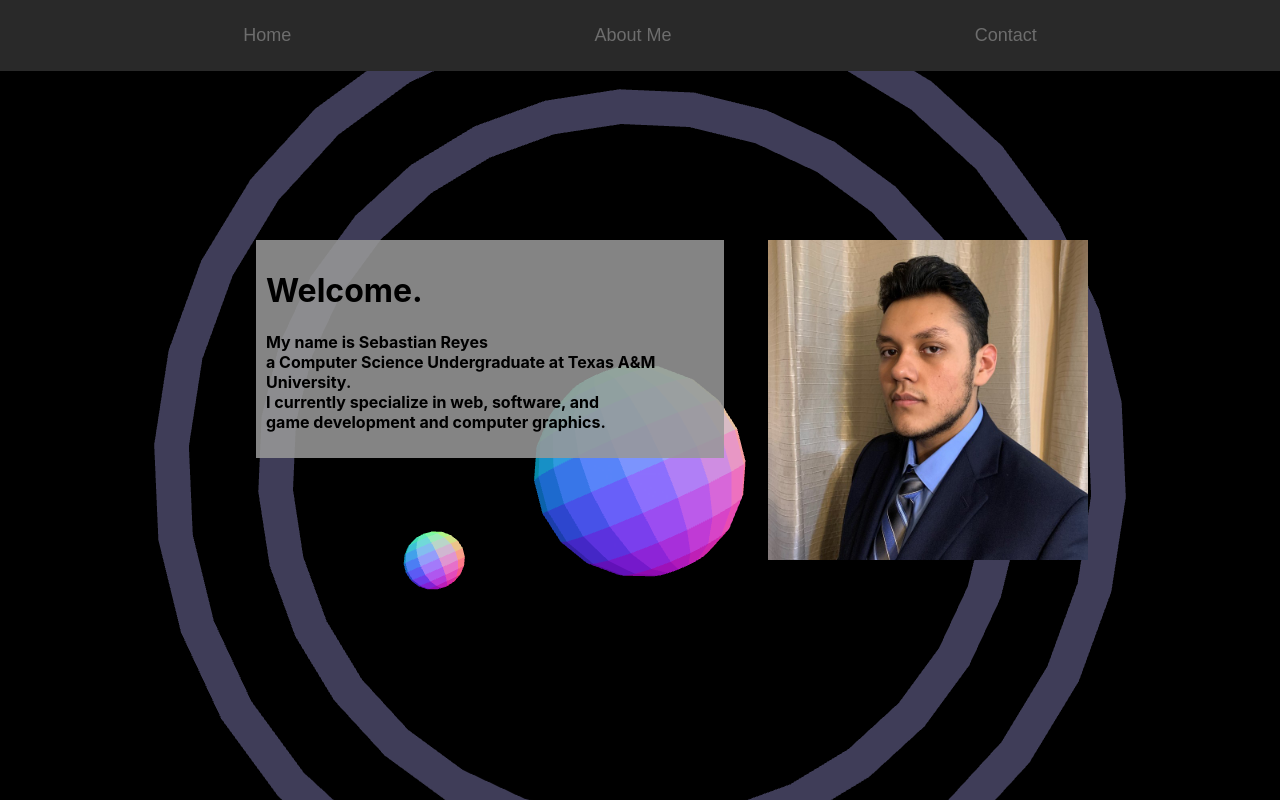
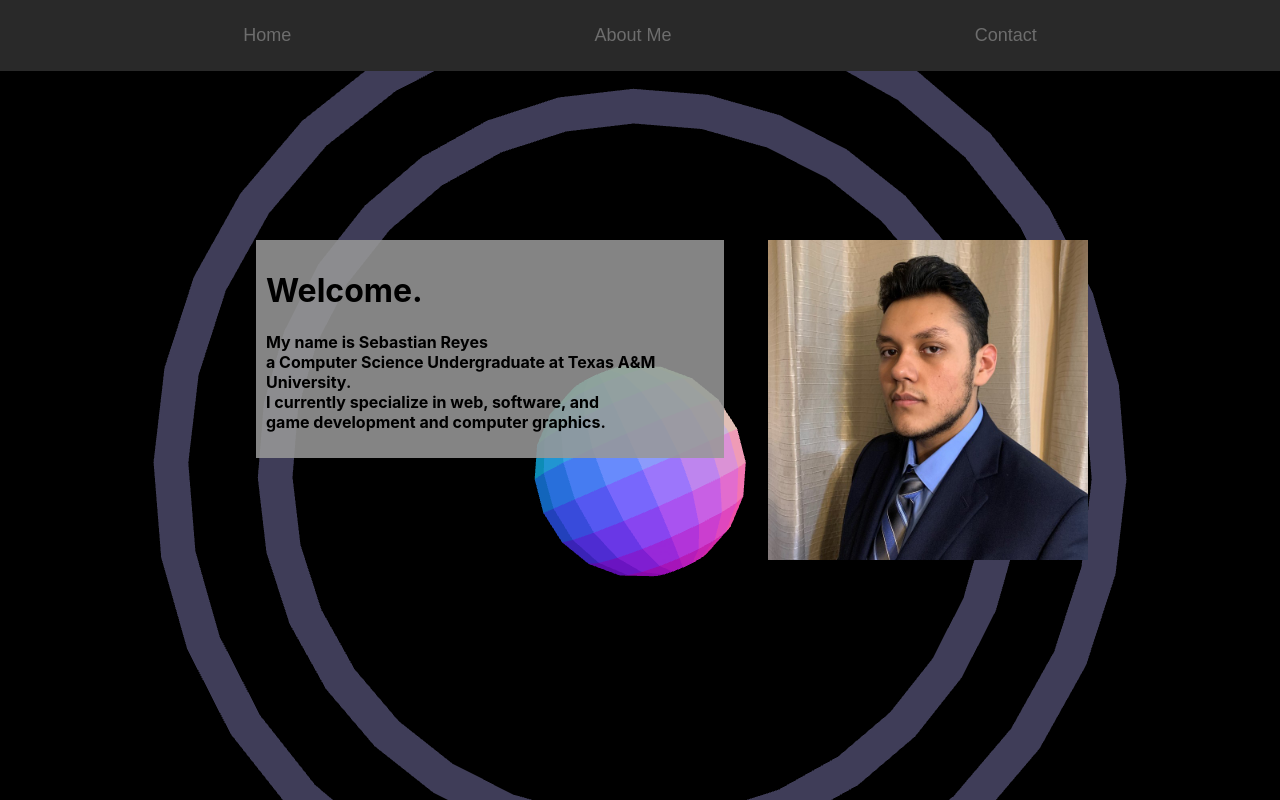
Before and after one commit to SebastianReyes19/SebastianReyes19.github.io, a React (Create React App) app: page / in a window 1280 px wide. Shown: the top 800 px of the page. Built offline with nearby package versions, Linux system fonts and the light colour scheme.

Commit message:
bug fix: fixed error on website shifting to the right

```diff
--- a/src/App.scss
+++ b/src/App.scss
@@ -1,4 +1,4 @@
 .App {
-    margin-left:    10%;
-    margin-right:   10%;
+    width: 100%;
+    height: 100%
 }
--- a/src/App.tsx
+++ b/src/App.tsx
@@ -5,13 +5,11 @@
 
 function App() {
   return (
-    <>
-    <Header/>
-    <div className="App">
+    <div className='App'>
+      <Header/>
       <Intro/>
       <Canvas/>
     </div>
-    </>
   );
 }
 
--- /dev/null
+++ b/src/components/Canvas.scss
@@ -0,0 +1,9 @@
+canvas {
+    padding: 0px;
+    background-color: #000;
+    margin: 0;
+    height: 100%;
+    width: 100%;
+    overflow-y: hidden;
+    overflow-x: hidden;
+  }
--- a/src/components/Canvas.tsx
+++ b/src/components/Canvas.tsx
@@ -1,14 +1,15 @@
+import './Canvas.scss'
 import * as THREE from "three"
 
 function Canvas(){
     var scene = new THREE.Scene();
-    var camera = new THREE.PerspectiveCamera(75, window.innerWidth/window.innerHeight, 0.1, 1000);
+    var camera = new THREE.PerspectiveCamera(75, window.outerWidth/window.outerHeight, 0.1, 1000);
     var renderer = new THREE.WebGLRenderer({
         antialias: true,
         //alpha: true <- at deployment i will undo this...
     });
     var tilt = Math.PI * 23.5 / 180;
-    renderer.setSize(window.innerWidth, window.innerHeight);
+    renderer.setSize(window.outerWidth, window.outerHeight);
 
     document.body.appendChild(renderer.domElement);
 
@@ -61,9 +62,9 @@
 
     window.addEventListener('resize', onWindowResize, false);
     function onWindowResize(){
-        camera.aspect = window.innerWidth /window.innerHeight;
+        camera.aspect = window.outerWidth /window.outerHeight;
         camera.updateProjectionMatrix();
-        renderer.setSize(window.innerWidth, window.innerHeight);
+        renderer.setSize(window.outerWidth, window.outerHeight);
         renderer.render(scene, camera);
     }
 
--- a/src/index.css
+++ b/src/index.css
@@ -1,5 +1,10 @@
-body {
-  margin: 0;
+html, body {
+  width: 100%;
+  height: 100%;
+  margin: 0px;
+  padding: 0px;
+  overflow-x: hidden;
+
   font-family: -apple-system, BlinkMacSystemFont, 'Segoe UI', 'Roboto', 'Oxygen',
     'Ubuntu', 'Cantarell', 'Fira Sans', 'Droid Sans', 'Helvetica Neue',
     sans-serif;
```
